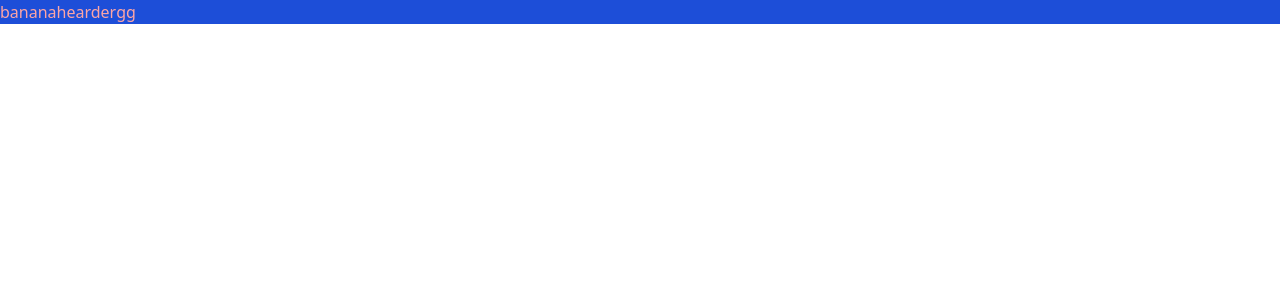
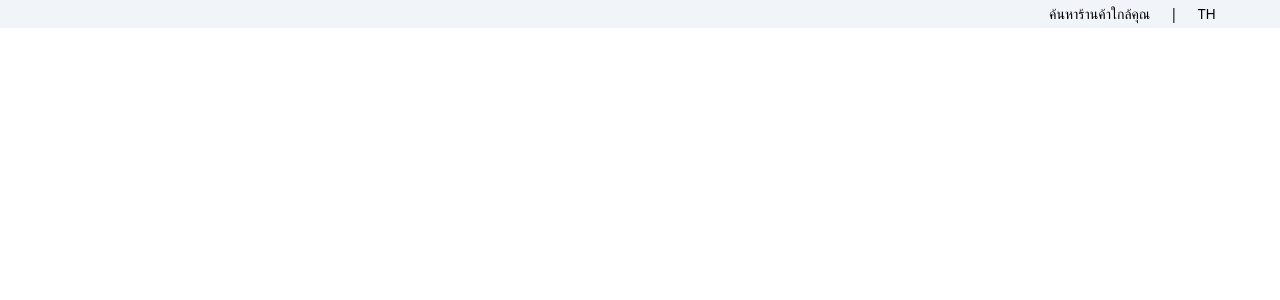
Before and after one commit to ThanawatPP/Next-App, a Next.js app: page /banana in a window 1280 px wide. Shown: the top 300 px of the page. Built offline with nearby package versions, Linux system fonts and the light colour scheme.

Commit message:
add button obj

```diff
--- a/components/bananaLayout/headerLayout.js
+++ b/components/bananaLayout/headerLayout.js
@@ -1,12 +1,15 @@
 export default function HeaderLayout() {
-    return (
-      <div className="flex text-red-300 bg-blue-700">
-      <div >
-        bananahearder
+  return (
+    <div className="flex bg-slate-100 justify-end px-16 py-1 text-sm">
+      <div className="hover:text-yellow-500 cursor-pointer">
+        ค้นหาร้านค้าใกล้คุณ
+      </div>
+      <div className="px-5">
+        |
       </div>
       <div >
-        gg
+        TH
       </div>
-  </div>
-    )
-  }
+    </div>
+  )
+}
--- /dev/null
+++ b/pages/test/index.js
@@ -0,0 +1,44 @@
+import { useEffect, useState } from "react"
+
+export default function test() {
+    const [obj, setObj] = useState(
+        {
+            status : 1
+        }
+    )
+
+    function guide1(){
+        if (obj.status === 1){
+           setObj({...obj,status:2})
+        }
+        if (obj.status === 2){
+            setObj({...obj,status:3})
+         }
+         if (obj.status === 3){
+            setObj({...obj,status:1})
+         }
+    }
+
+    console.log(obj)
+  return (
+    <>
+        <div className="grid cursor-pointer h-10 w-10 bg-red" onClick={guide1}>
+            {obj.status === 1 &&
+                <div className="bg-red-500">
+                    1
+                </div>
+            }
+            {obj.status === 2 &&
+                <div className="bg-black">
+                    2
+                </div>
+            }
+            {obj.status === 3 &&
+                <div className="bg-green-5--">
+                    3
+                </div>
+            }
+      </div>
+    </>
+  )
+}
```
Also changed, not shown: pages/banana/index.js (+6 -6 lines).
